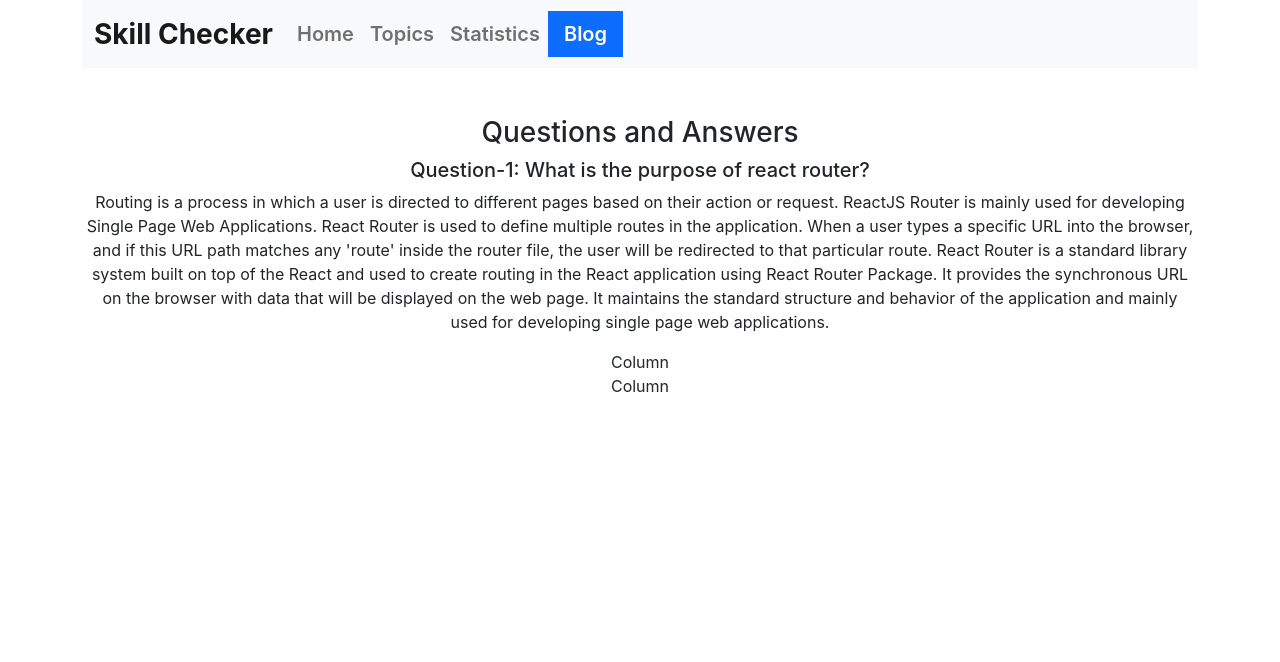
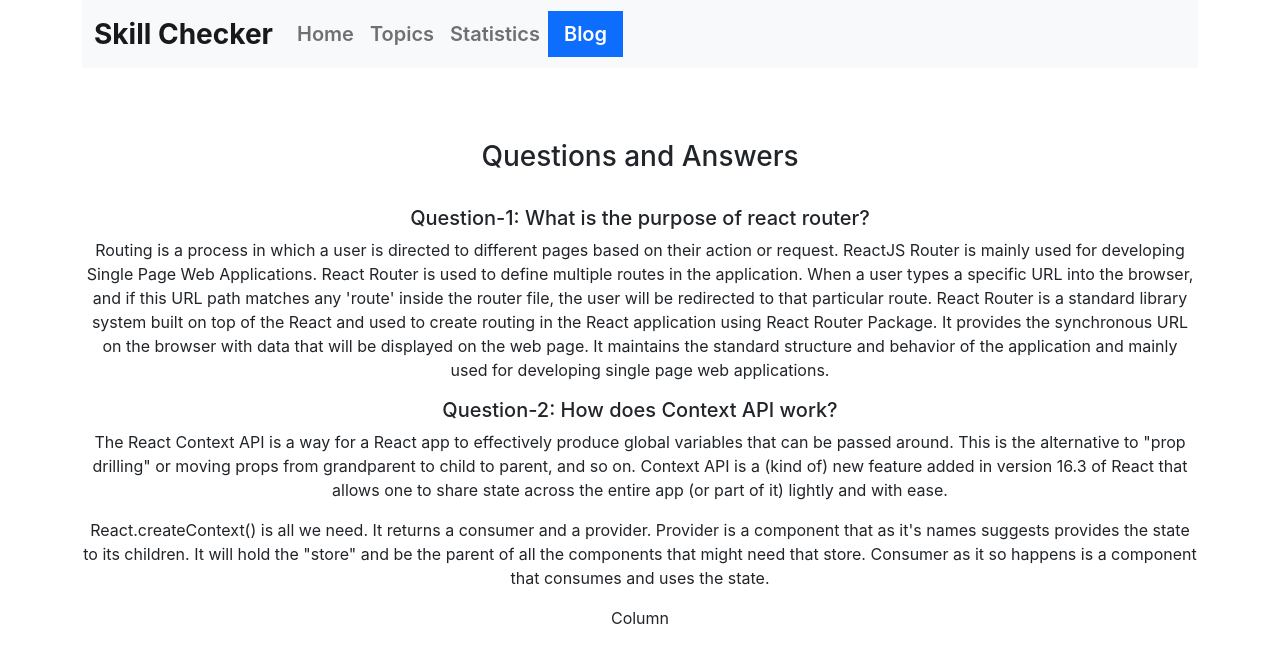
Before and after one commit to SheikhMujib/skill-checker, a React (Create React App) app: page /blog in a window 1280 px wide. Shown: the top 662 px of the page. Built offline with nearby package versions, Linux system fonts and the light colour scheme.

Commit message:
Blog question-2 answer given

```diff
--- a/src/components/Blog/Blog.js
+++ b/src/components/Blog/Blog.js
@@ -4,7 +4,7 @@ const Blog = () => {
   return (
     <div className="container text-center">
       <div className="row row-cols-1 my-5">
-        <div className="col">
+        <div className="col my-4">
           <h3>Questions and Answers</h3>
         </div>
         <div className="col">
@@ -24,7 +24,15 @@ const Blog = () => {
             mainly used for developing single page web applications.
           </p>
         </div>
-        <div className="col">Column</div>
+        <div className="col">
+          <h5>Question-2: How does Context API work?</h5>
+          <p>
+          The React Context API is a way for a React app to effectively produce global variables that can be passed around. This is the alternative to "prop drilling" or moving props from grandparent to child to parent, and so on. Context API is a (kind of) new feature added in version 16.3 of React that allows one to share state across the entire app (or part of it) lightly and with ease.
+          </p>
+          <p>
+          React.createContext() is all we need. It returns a consumer and a provider. Provider is a component that as it's names suggests provides the state to its children. It will hold the "store" and be the parent of all the components that might need that store. Consumer as it so happens is a component that consumes and uses the state.
+          </p>
+        </div>
         <div className="col">Column</div>
       </div>
     </div>
```
